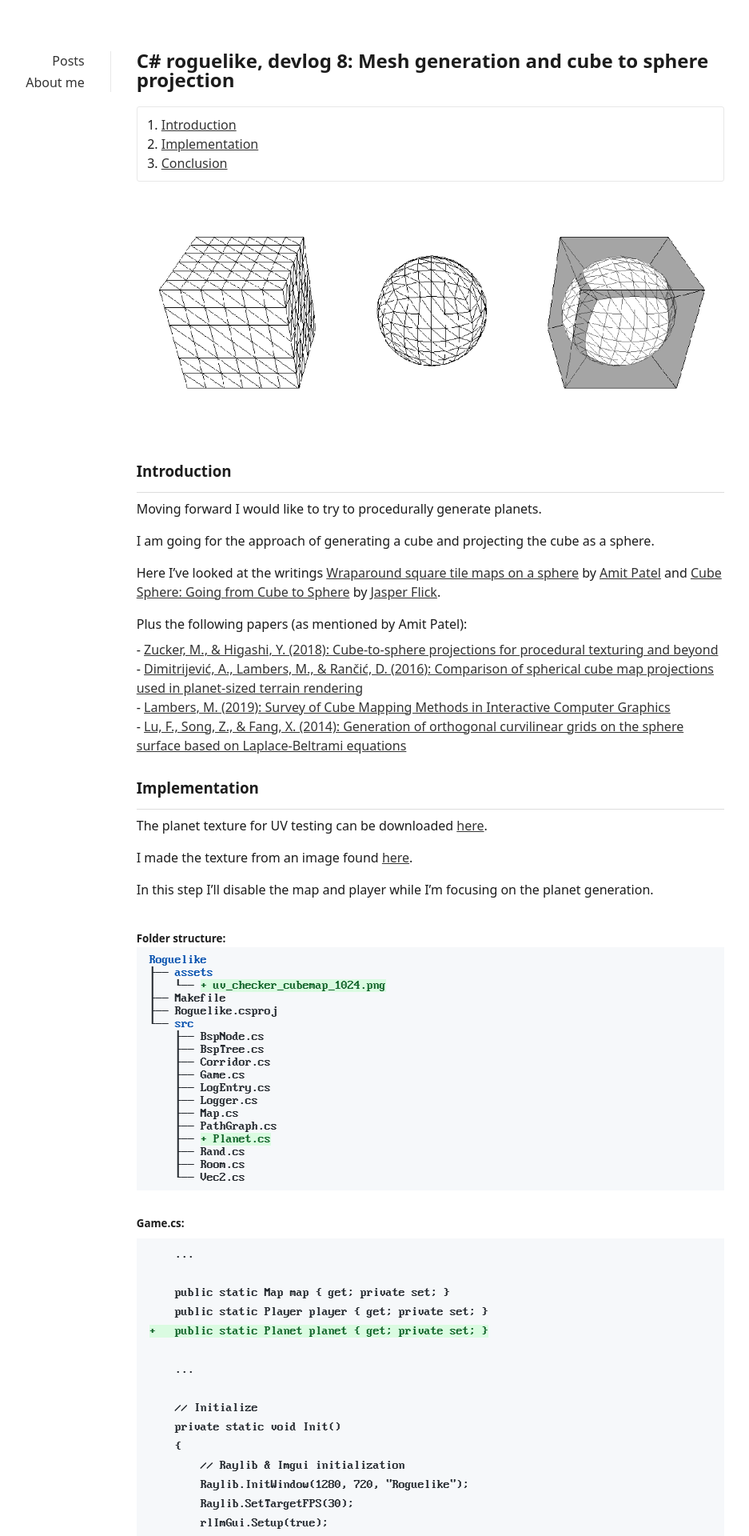
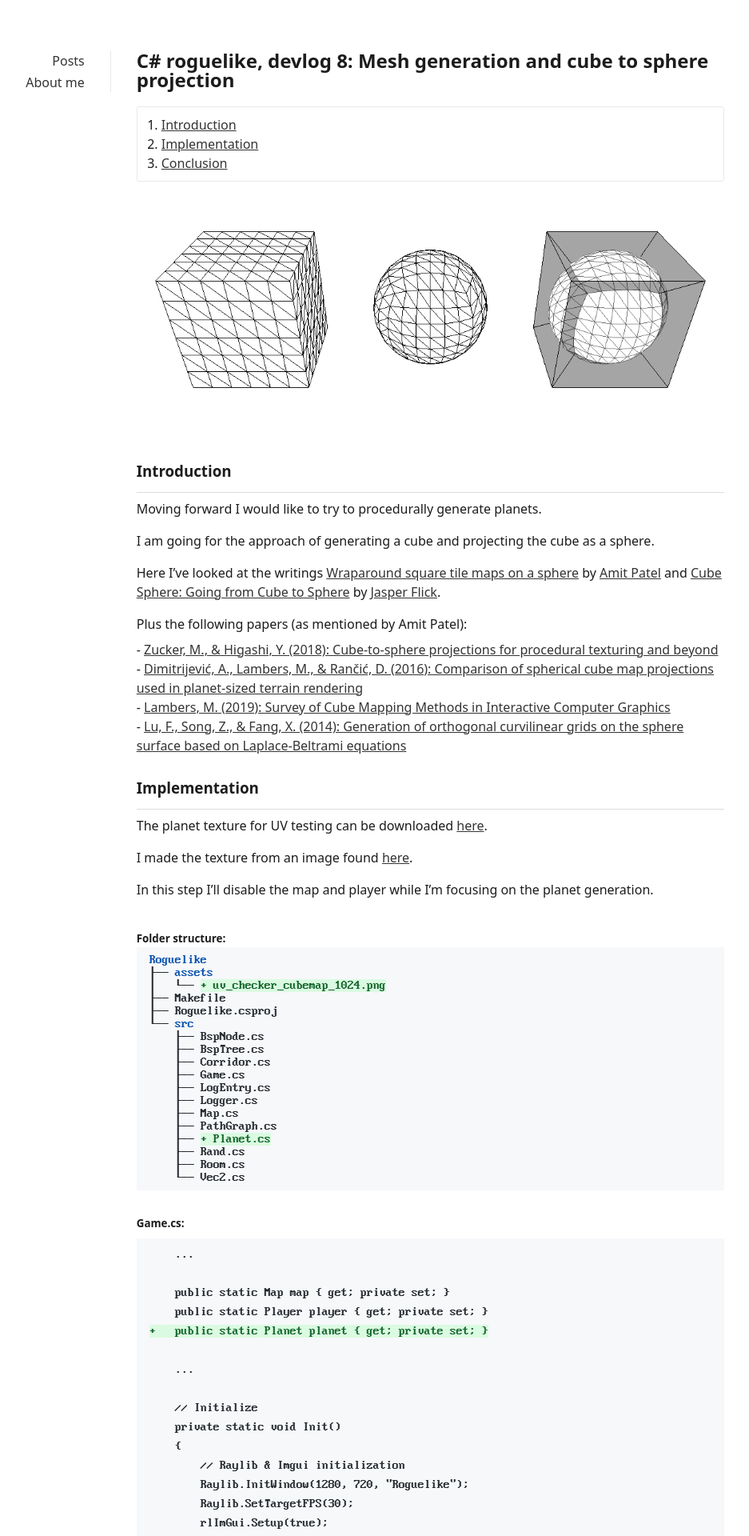
Before and after one commit to casper-borretzen/casper-borretzen.github.io, a Jekyll site: the page built from _posts/2024-06-10-roguelike-devlog8.md, in a window 1280 px wide. Shown: the top 1920 px of the page at 80% size, without its empty margins (182-1119 px from the left). Built offline with Jekyll 4.4.1, drawn with Linux system fonts in a browser that asks for light colours.

Commit message:
devlog 8 image update

```diff
--- a/_posts/2024-06-10-roguelike-devlog8.md
+++ b/_posts/2024-06-10-roguelike-devlog8.md
@@ -1,11 +1,9 @@
 ---
 layout: post
 title: "C# roguelike, devlog 8: Mesh generation and cube to sphere projection"
-#published: false
-#hidden: true
 ---
 
-![devlog](/img/devlog8.png){:target="_blank"}
+![devlog](/img/devlog8_01.png){:target="_blank"}
 
 ### Introduction
 ---
```
Also changed, not shown: img/devlog8_01.png (added), img/devlog8_02.png (renamed from img/devlog8.png), img/devlog8_03.png (added), img/devlog8_04.png (added).
